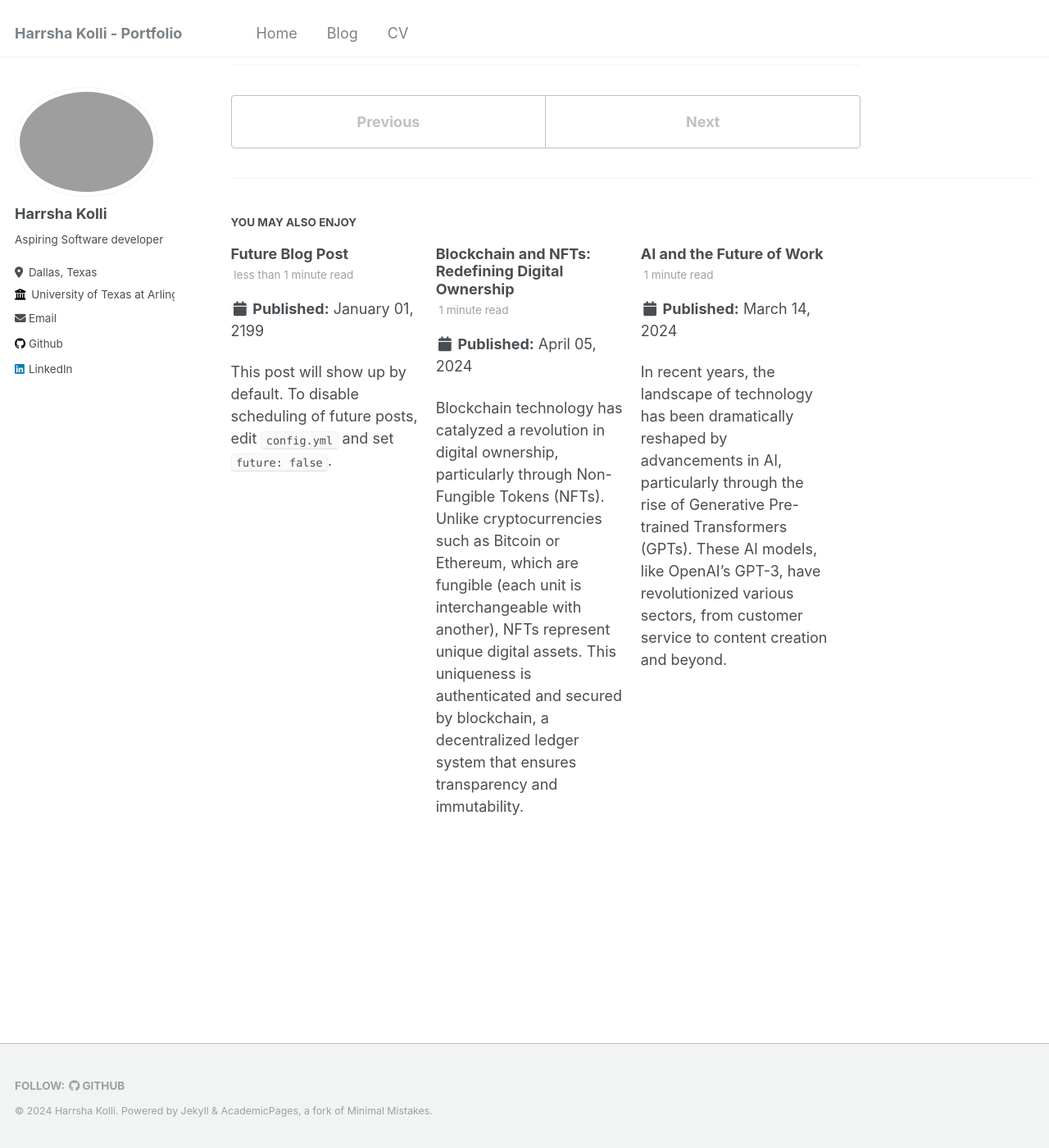
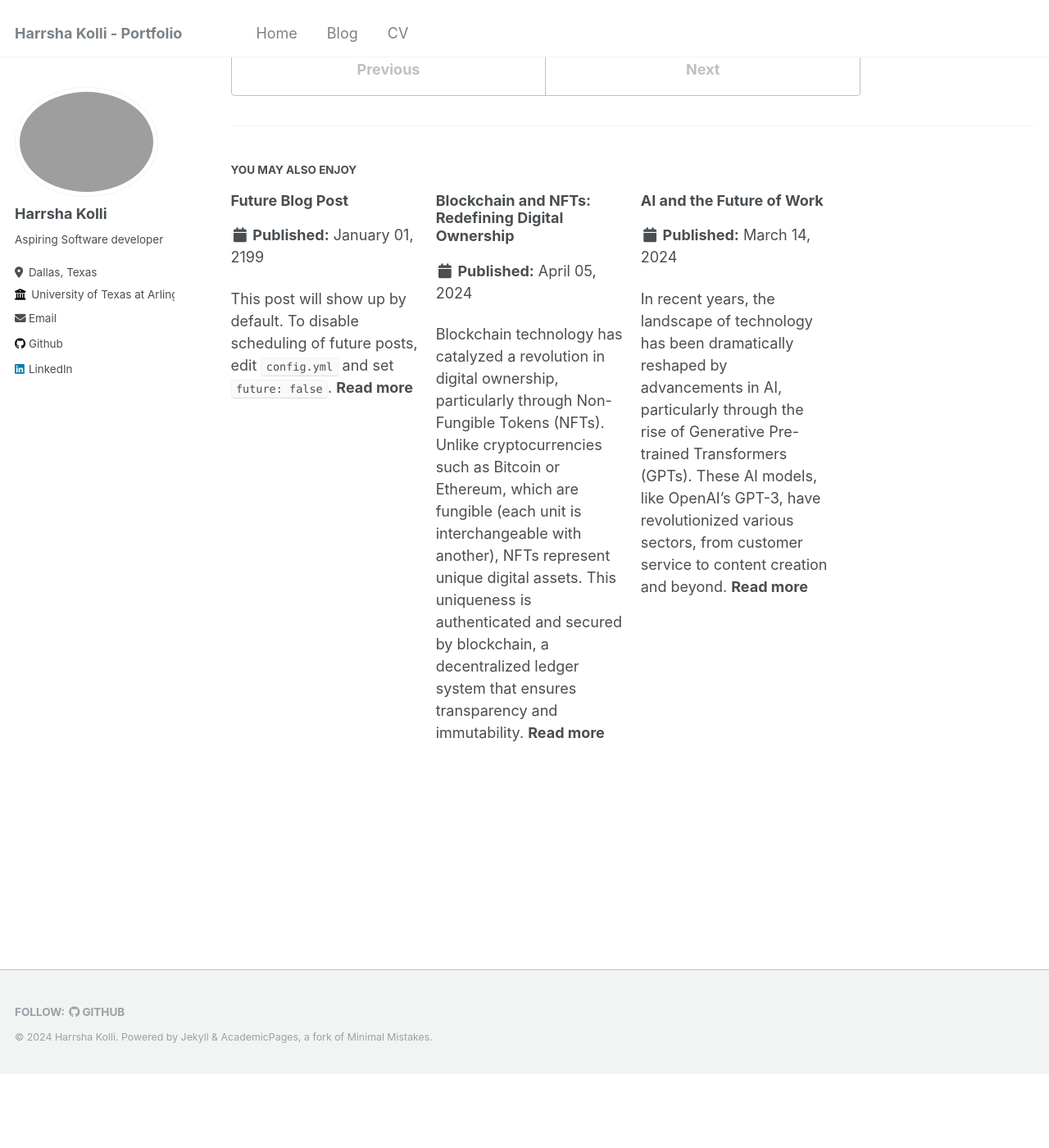
Before and after one commit to t1ppu/t1ppu.github.io, a Jekyll site: the page built from _posts/2024-05-21-blog-post-3.md, in a window 1280 px wide and 1400 px high, scrolled down 1760 px. Shown: the whole window at 82% size. Built offline with Jekyll 4.4.1, drawn with Linux system fonts in a browser that asks for light colours; after the commit the page ends 3071 px from its top, so only the background shows below that; part of the change alters nothing that is shown.

Commit message:
minor changes

```diff
--- a/_config.yml
+++ b/_config.yml
@@ -79,7 +79,7 @@ teaser                   :  # filename of teaser fallback teaser image placed in
 breadcrumbs              : false # true, false (default)
 words_per_minute         : 160
 future                   : false
-read_more                : "disabled" # if enabled, adds "Read more" links to excerpts
+read_more                : "enabled" # if enabled, adds "Read more" links to excerpts
 talkmap_link             : false #change to true to add link to talkmap on talks page
 comments:
   provider               : # false (default), "disqus", "discourse", "facebook", "google-plus", "staticman", "custom"
@@ -223,7 +223,7 @@ defaults:
     values:
       layout: single
       author_profile: true
-      read_time: true
+      read_time: false
       comments: true
       share: true
       related: true
--- a/_posts/2024-05-21-blog-post-3.md
+++ b/_posts/2024-05-21-blog-post-3.md
@@ -1,5 +1,5 @@
 ---
-title: 'Personal Reflections: Gaming's Evolution and Revolution'
+title: 'Gaming's Evolution and Revolution'
 date: 2024-05-21
 permalink: /posts/2024/05/post-3/
 tags:
```
